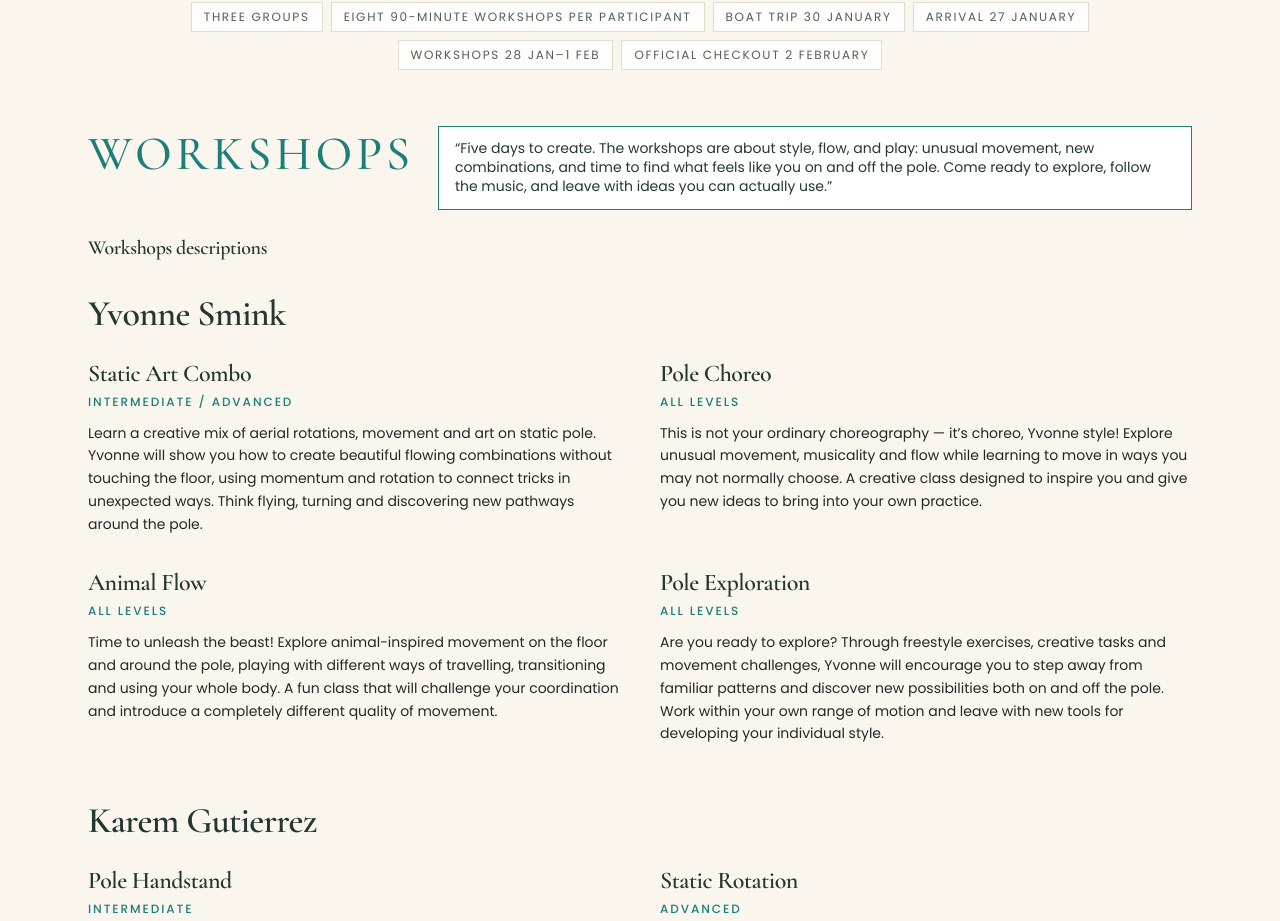
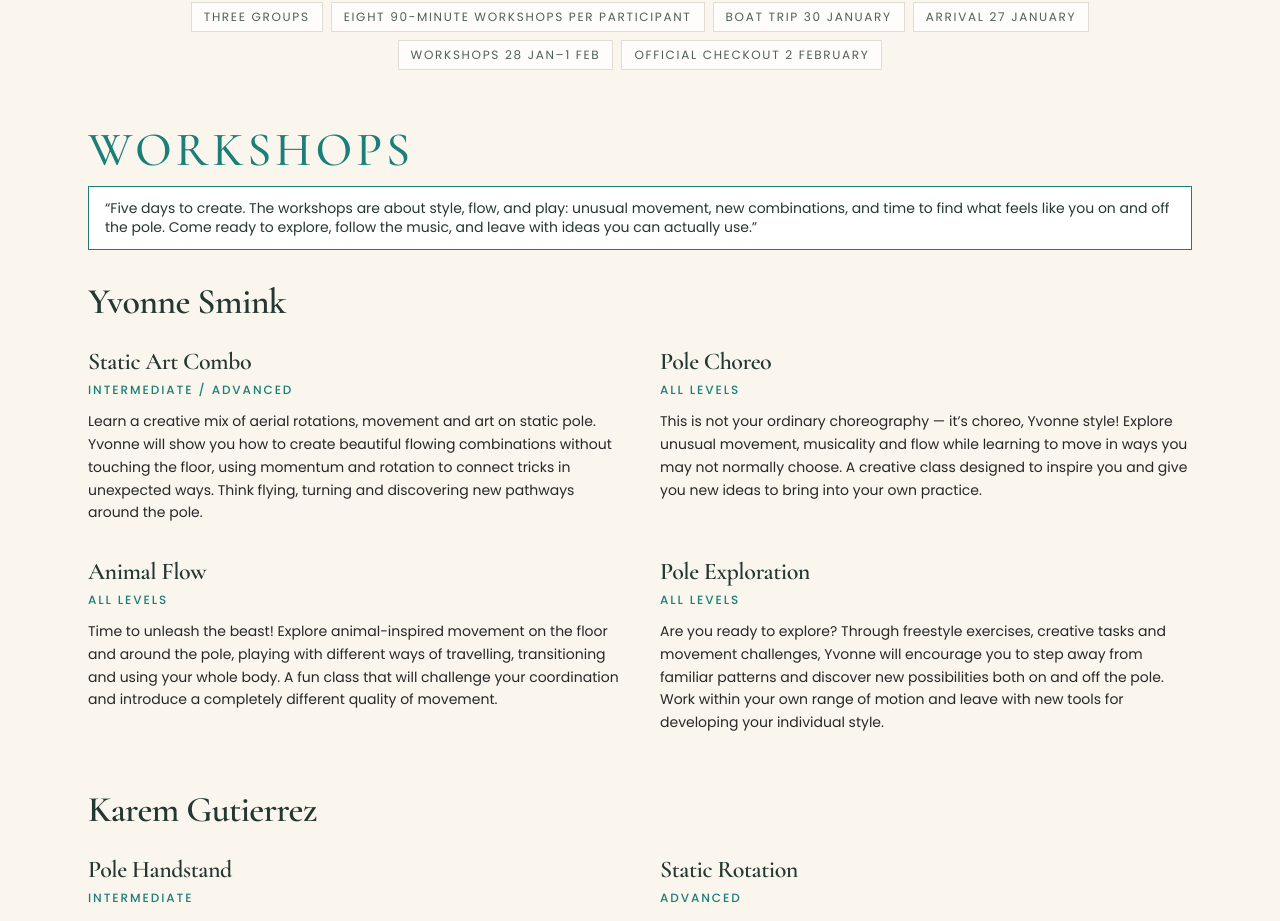
Before and after one commit to Swapeeai/phuketpoleretreats, a Next.js app: page /timetable in a window 1280 px wide. Shown: the part 1635-2556 px from the top of the page. Built offline with nearby package versions, Linux system fonts and the light colour scheme; no server answers.

Commit message:
Stack the workshop quote under the WORKSHOPS label.

```diff
--- a/src/components/workshop-descriptions.tsx
+++ b/src/components/workshop-descriptions.tsx
@@ -3,11 +3,11 @@ import { WORKSHOP_INSTRUCTORS, WORKSHOP_INTRO } from "@/lib/workshop-description
 
 function WorkshopIntroBlock() {
   return (
-    <div className="flex flex-col gap-3 sm:flex-row sm:items-stretch sm:gap-6">
-      <p className="shrink-0 font-heading text-4xl leading-none tracking-[0.08em] text-primary sm:pt-1 sm:text-5xl">
+    <div className="flex flex-col gap-3">
+      <p className="font-heading text-4xl leading-none tracking-[0.08em] text-primary sm:text-5xl">
         WORKSHOPS
       </p>
-      <p className="border border-primary bg-white px-4 py-3 text-sm leading-snug text-foreground sm:flex-1">
+      <p className="border border-primary bg-white px-4 py-3 text-sm leading-snug text-foreground">
         “{WORKSHOP_INTRO}”
       </p>
     </div>
@@ -32,7 +32,6 @@ export function WorkshopDescriptions() {
   return (
     <div id="workshops">
       <WorkshopIntroBlock />
-      <h2 className="mt-6 text-lg sm:text-xl">Workshops descriptions</h2>
       <div className="mt-8 space-y-14">
         {WORKSHOP_INSTRUCTORS.map((instructor) => (
           <section key={instructor.name}>
```
